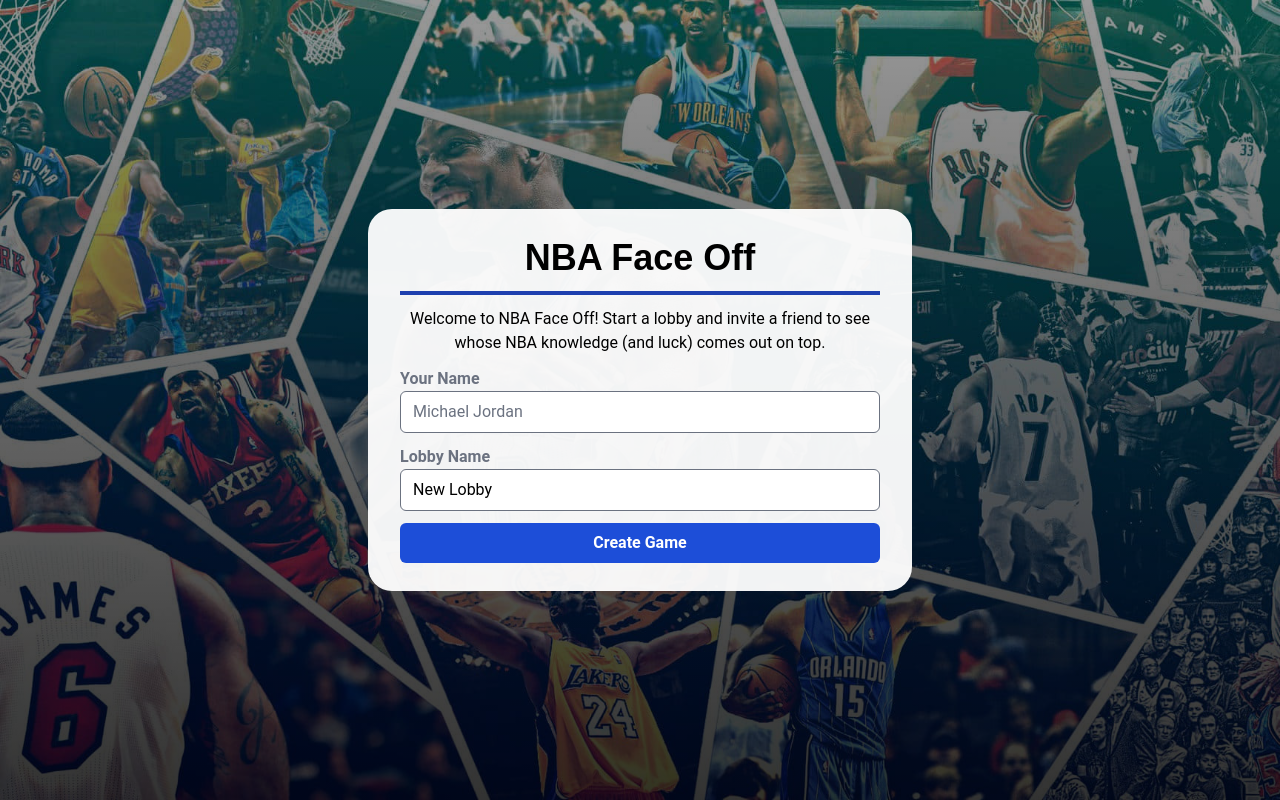
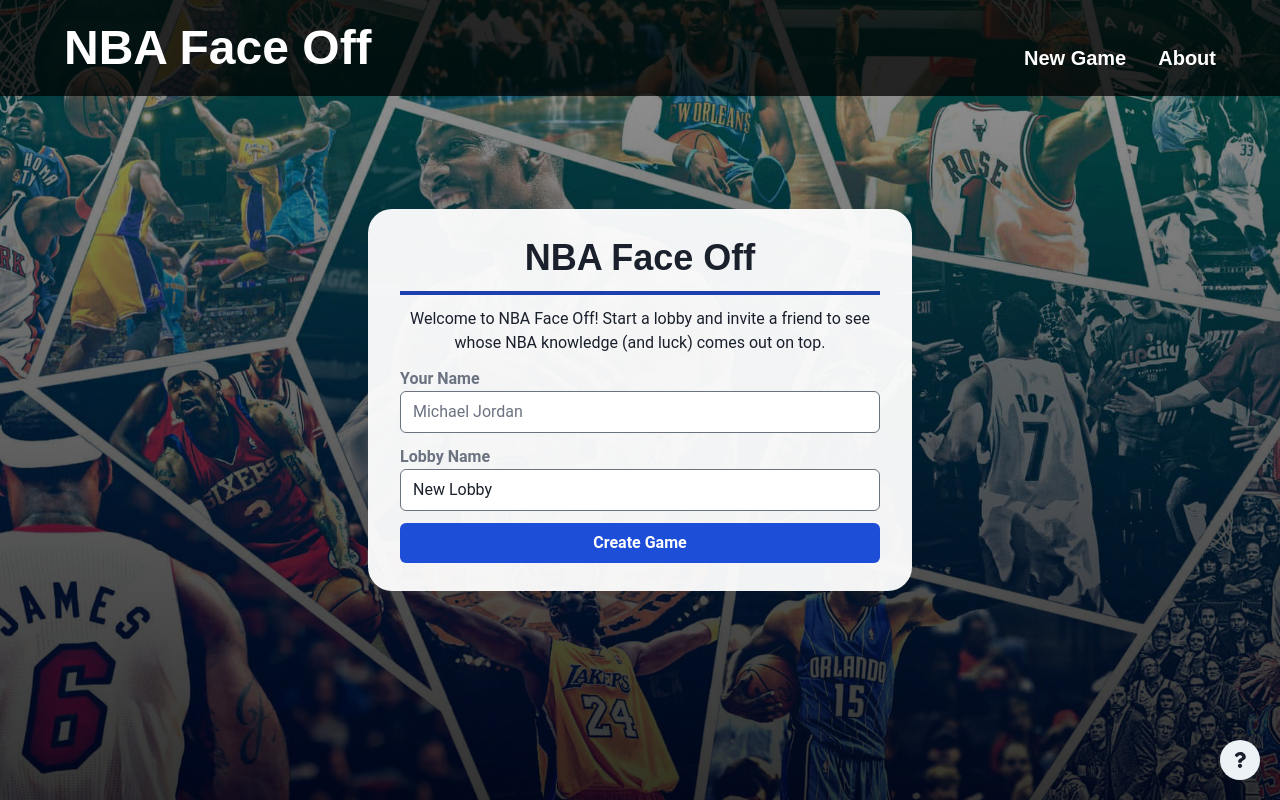
Before and after one commit to dylanlauzy/nba-face-off, a React (Create React App) app in the folder client/: page / in a window 1280 px wide. Built offline with nearby package versions, Linux system fonts and the light colour scheme.

Commit message:
introduced shared Layout for all pages and added rules + header

```diff
--- a/client/package.json
+++ b/client/package.json
@@ -4,14 +4,19 @@
   "private": true,
   "dependencies": {
     "@apollo/client": "^3.7.14",
+    "@chakra-ui/react": "^2.8.0",
+    "@emotion/react": "^11.11.1",
+    "@emotion/styled": "^11.11.0",
     "@testing-library/jest-dom": "^5.16.5",
     "@testing-library/react": "^13.4.0",
     "@testing-library/user-event": "^13.5.0",
+    "framer-motion": "^10.13.0",
     "graphql": "^16.6.0",
     "graphql-ws": "^5.14.0",
     "react": "^18.2.0",
     "react-confetti": "^6.1.0",
     "react-dom": "^18.2.0",
+    "react-icons": "^4.10.1",
     "react-router-dom": "^6.11.2",
     "react-scripts": "5.0.1",
     "react-use": "^17.4.0",
--- a/client/src/App.js
+++ b/client/src/App.js
@@ -3,6 +3,7 @@
 import { getMainDefinition } from '@apollo/client/utilities';
 import { GraphQLWsLink } from '@apollo/client/link/subscriptions';
 import { createClient } from 'graphql-ws';
+import { ChakraProvider } from '@chakra-ui/react';
 
 import CreateGame from './pages/CreateGame';
 import Lobby from './pages/Lobby';
@@ -131,7 +132,9 @@
 function App() {
   return (
     <ApolloProvider client={client}>
-      <RouterProvider router={router}/>
+      <ChakraProvider>
+        <RouterProvider router={router}/>
+      </ChakraProvider>
     </ApolloProvider>
   );
 }
--- /dev/null
+++ b/client/src/components/Layout.jsx
@@ -0,0 +1,67 @@
+import {
+  IconButton,
+  Tooltip,
+  Modal,
+  ModalOverlay,
+  ModalContent,
+  ModalHeader,
+  ModalFooter,
+  ModalBody,
+  ModalCloseButton,
+  useDisclosure
+} from '@chakra-ui/react'
+
+import { FaQuestion } from 'react-icons/fa';
+
+const Layout = ({ children }) => {
+  const { isOpen, onOpen, onClose } = useDisclosure()
+
+  return (
+    <div className="h-screen bg-hero bg-cover">
+      <header className="fixed w-full py-6 px-16 bg-black/75 flex justify-between items-end font-primary text-white font-bold">
+        <h1 className="text-5xl">NBA Face Off</h1>
+        <div className="flex gap-x-8 text-xl">
+          <a>New Game</a>
+          <a>About</a>
+        </div>
+      </header>
+
+      <main>
+        {children}
+      </main>
+
+      <Tooltip label="Rules" hasArrow arrowSize={6}>
+        <IconButton aria-label="open rules" icon={<FaQuestion />} onClick={onOpen} borderRadius="full" pos="absolute" bottom="5" right="5"/>
+      </Tooltip>
+      <Modal isOpen={isOpen} onClose={onClose} isCentered size="lg" scrollBehavior="inside">
+        <ModalOverlay />
+        <ModalContent>
+          <ModalCloseButton />
+          <ModalHeader fontSize="3xl">How to Play</ModalHeader>
+
+          <ModalBody>
+            <b>Overview:</b> NBA Face-Off is a web-based card game that challenges your NBA knowledge and luck. The game is played with a deck of NBA player cards, each featuring a player and their stats from the past season. The objective of the game is to win all of your opponent's cards.
+            <br/><br/>
+            <b>Starting the Game:</b> Each player starts with a random collection of 12 NBA player cards.
+            <br/><br/>
+            <b>Gameplay:</b> Each round, a player draws a random card from their deck and chooses one of the card's stats. They are betting that their chosen stat will be higher than the same stat on their opponent's card.
+            <br/><br/>
+            <b>Winning a Round:</b> If the player's card has a higher stat than the same stat on their opponent's card, they win the round. The opponent's card is added to the winning player's deck, and the winning player gets to choose the stat for the next round.
+            <br/><br/>
+            <b>Losing a Round:</b> If the player's chosen stat is lower than the same stat on their opponent's card, they lose the round. The player's card is added to the opponent's deck, and the opponent gets to choose the stat for the next round.
+            <br/><br/>
+            <b>Ties:</b> In the event of a tie, both cards are added to a pile. The next round is played as normal, but the winner takes all the cards in the pile as well.
+            <br/><br/>
+            <b>End of the Game:</b> The game continues until one player has won all of the cards. The player who successfully takes all of their opponent's cards is declared the winner.
+            <br/><br/>
+            <b>Strategy:</b> Winning at NBA Face-Off requires a combination of NBA knowledge, strategic thinking, and a bit of luck. Knowing the strengths and weaknesses of your cards, as well as being able to guess your opponent's strategy, can give you the upper hand. But remember, the draw of the cards can always bring an unexpected twist!
+          </ModalBody>
+
+          <ModalFooter></ModalFooter>
+        </ModalContent>
+      </Modal>
+    </div>
+  )
+}
+
+export default Layout
--- a/client/src/pages/CreateGame.jsx
+++ b/client/src/pages/CreateGame.jsx
@@ -1,6 +1,8 @@
 import { useState } from 'react';
 import { useNavigate } from 'react-router-dom';
 import { useMutation, gql } from '@apollo/client'
+
+import Layout from '../components/Layout';
 
 const CREATE_GAME = gql`
   mutation CreateGame($name: String, $player: PlayerInput!) {
@@ -32,7 +34,8 @@
 
 
   return (
-    <div className="flex h-screen bg-hero bg-cover">
+    <Layout>
+      <div className="flex h-screen">
         <div className="flex flex-col m-auto w-[34rem] py-7 px-8 gap-y-3 rounded-3xl bg-white/95">
           <div className="font-bold text-4xl text-center font-primary my-px">NBA Face Off</div>
           <div className="w-full h-1 bg-blue-800"></div>
@@ -50,6 +53,7 @@
           </form>
         </div>
       </div>
+    </Layout>
   )
 }
 
--- a/client/src/pages/Game.jsx
+++ b/client/src/pages/Game.jsx
@@ -2,6 +2,7 @@
 import { useLoaderData } from "react-router-dom";
 import { useSubscription, gql } from "@apollo/client";
 
+import Layout from "../components/Layout";
 import Confetti from 'react-confetti';
 import {useWindowSize} from 'react-use';
 import PlayerCard from '../components/PlayerCard';
@@ -110,6 +111,7 @@
   if(gameState.winner) {
     return (
       <>
+        <Layout>
           <Confetti
             width={width}
             height={height}
@@ -117,19 +119,20 @@
             numberOfPieces={1000}
             tweenDuration={10000}
           />
-        <div className="flex flex-col h-screen bg-hero justify-center items-center">
+          <div className="flex flex-col h-screen justify-center items-center">
             <img src={require("../assets/goat.png")} alt="Goat" className="w-64 h-auto"/>
             <div className="text-6xl text-white font-bold text-center">
               {`${gameState.players.find(player => player.id === gameState.winner).name} is the winner!!`}
             </div>
           </div>
+        </Layout>
       </>
     )
   } else {
     return (
-      <>
+      <Layout>
         <div className={`fixed top-0 left-0 w-full h-full bg-black ${roundWinner ? 'opacity-50' : 'opacity-0'} transition-color duration-1000`}></div>
-        <div className={`flex flex-col gap-y-16 h-screen bg-hero justify-center`}>
+        <div className={`flex flex-col gap-y-16 h-screen justify-center`}>
           <div className="flex">
             <div className="m-auto flex flex-col gap-y-3">
               <div className="py-2.5 px-5 bg-white/90 rounded-3xl font-primary text-center">
@@ -162,7 +165,7 @@
             </div>
           </div>
         </div>
-      </>
+      </Layout>
     )
   }
 }
--- a/client/src/pages/Lobby.jsx
+++ b/client/src/pages/Lobby.jsx
@@ -3,6 +3,9 @@
 import JoinLobbyCard from "../components/JoinLobbyCard";
 import WaitingLobbyCard from "../components/WaitingLobbyCard";
 import { gql, useMutation, useSubscription } from "@apollo/client";
+
+import Layout from '../components/Layout'
+
 
 const START_GAME = gql`
   mutation StartGame($gameId: ID!) {
@@ -74,7 +77,8 @@
   }
 
   return (
-    <div className="flex h-screen bg-hero bg-cover">
+    <Layout>
+      <div className="flex h-screen">
         <div className="flex flex-col items-center m-auto py-7 px-8 gap-y-3 rounded-3xl bg-white/95">
           <div className="font-bold text-4xl text-center font-primary my-px">{gameState.name}</div>
           <div className="w-full h-1 bg-blue-800"></div>
@@ -90,6 +94,7 @@
           <button onClick={handleStart} className="w-full h-10 rounded-xl bg-blue-800 text-white font-bold hover:cursor-pointer hover:bg-blue-900 focus:outline-none active:ring active:ring-blue-300">Start Game</button>
         </div>
       </div>
+    </Layout>
   )
 }
 
```
Also changed, not shown: 1 other file (tests, documents, lock files or other folders). Lines whose indentation alone changed are shown as unchanged.
